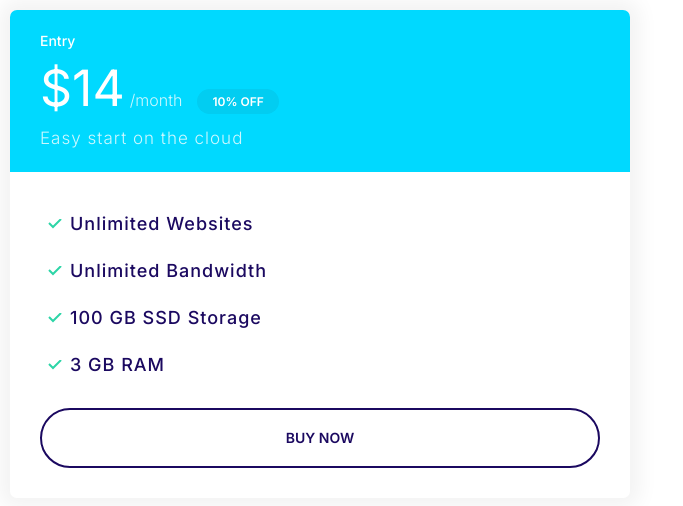
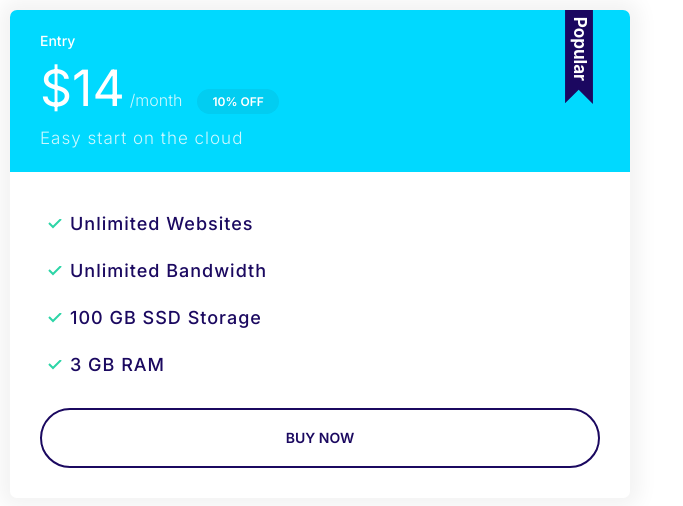
Before and after one commit to techabie/moshify, a plain HTML site: page index.html in a window 1280 px wide. Shown: the whole page, without its empty margins (0-683 px from the left). Drawn offline with Linux system fonts and the light colour scheme.

Commit message:
get popular image on a plan component.

```diff
--- a/css/styles.css
+++ b/css/styles.css
@@ -308,6 +308,18 @@ a {
   letter-spacing: 1px;
   font-weight: 500;
 }
+.plan--popular .card__header {
+  position: relative;
+}
+.plan--popular .card__header::before {
+  content: url(../images/popular.svg);
+  width: 40px;
+  display: inline-block;
+  position: absolute;
+  top: -6px;
+  right: 5%;
+}
+
 @media screen and (min-width: 1024px) {
   .plan__name {
     font-size: 1.4rem;
--- a/index.html
+++ b/index.html
@@ -15,11 +15,12 @@
   </head>
   <body>
     <div style="width: 50%; padding: 1rem">
-      <div class="plan">
+      <div class="plan plan--popular">
         <div class="card">
           <header class="card__header card--secondary">
             <!-- use h3 here because we want to keep hierrachy and semantic in html, never skip and jump to h5 or h6 because
              it's not good. we can style this h3 using class selector -->
+
             <h3 class="plan__name">Entry</h3>
             <span class="plan__price">$14</span>
             <span class="plan__billing-cycle">/month</span>
```
Also changed, not shown: components/plans.html (+10 -0 lines), images/popular.svg (added).
